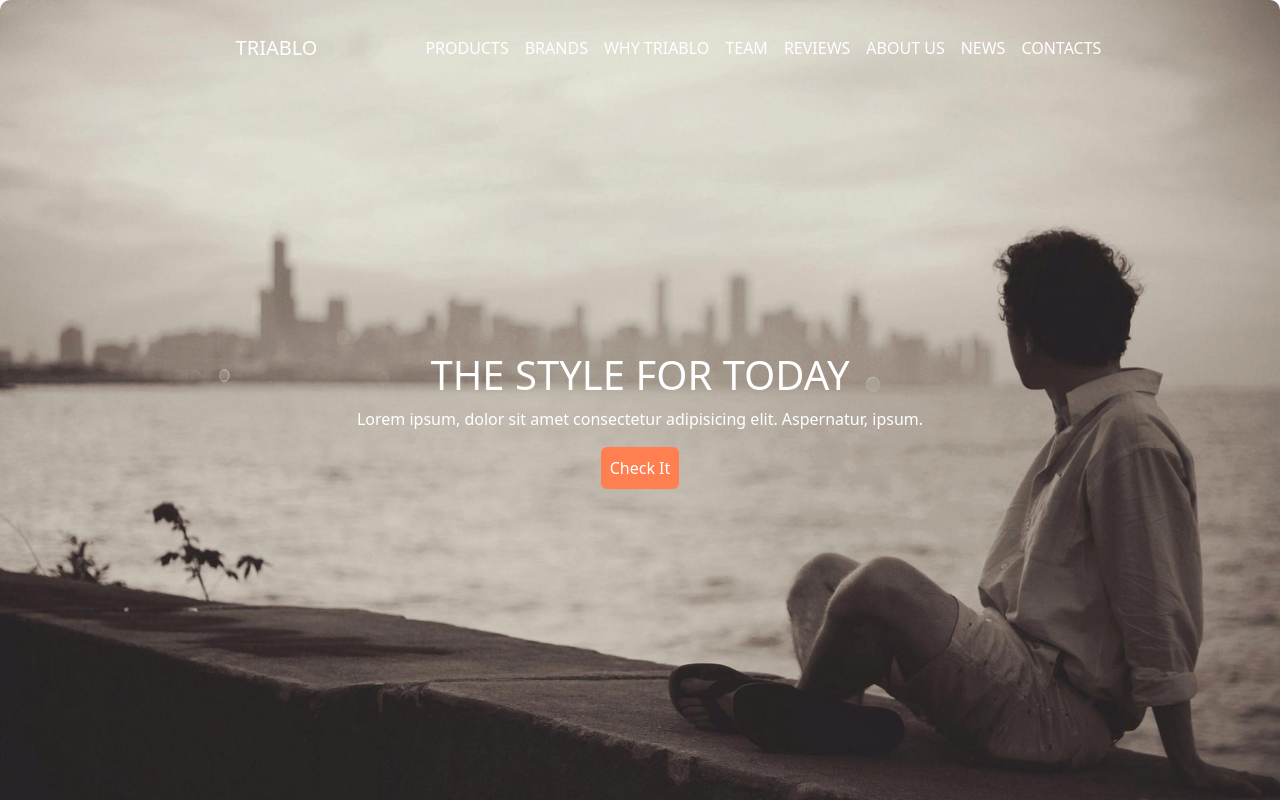
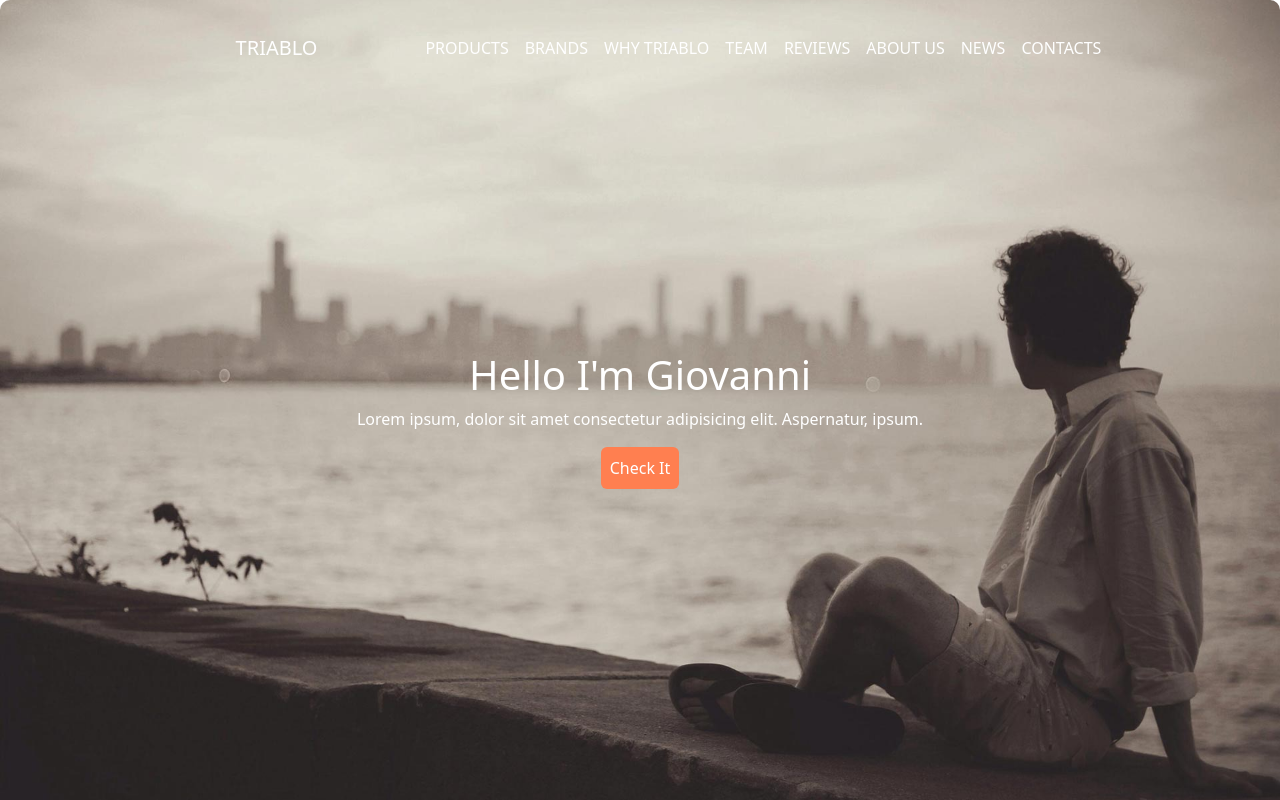
Before and after one commit to Moodymagdy/Triablo, a React (Create React App) app: page / in a window 1280 px wide. Shown: the top 800 px of the page. Built offline with nearby package versions, Linux system fonts and the light colour scheme.

Commit message:
giovanni

```diff
--- a/src/Components/Home/Home.jsx
+++ b/src/Components/Home/Home.jsx
@@ -24,7 +24,7 @@ export default function Home() {
 
        <div className="container d-flex align-items-center justify-content-center vh-100">
       <div className="text-center">
-        <h1 className='text-white'>THE STYLE FOR TODAY</h1>
+        <h1 className='text-white'>Hello I'm Giovanni</h1>
         <p className='text-white'>Lorem ipsum, dolor sit amet consectetur adipisicing elit. Aspernatur, ipsum.</p>
         <button className="btn rounded p-2" style={{ backgroundColor: '#ff7f50', color: '#fff' }} >Check It</button>
       </div>
```
